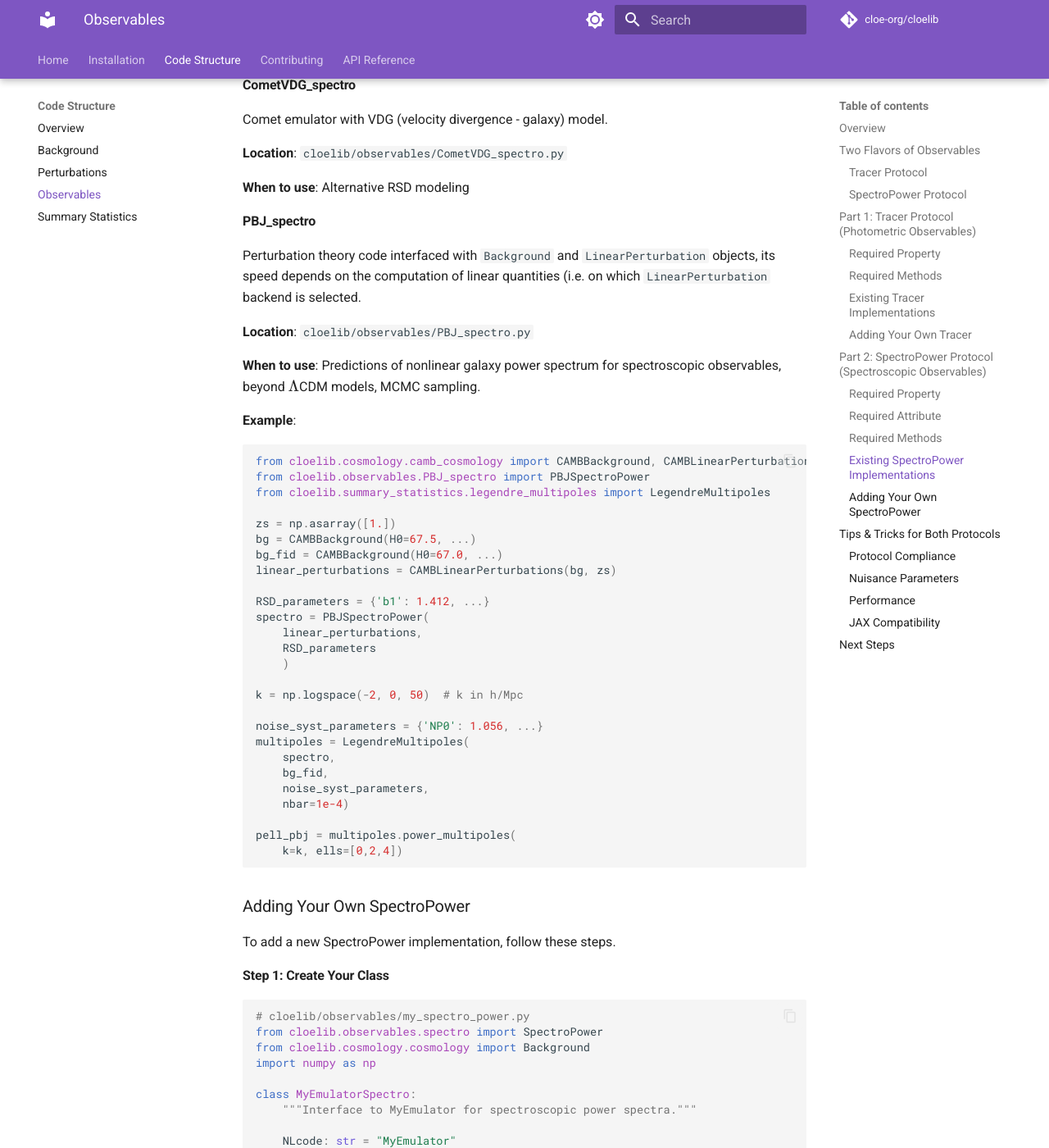
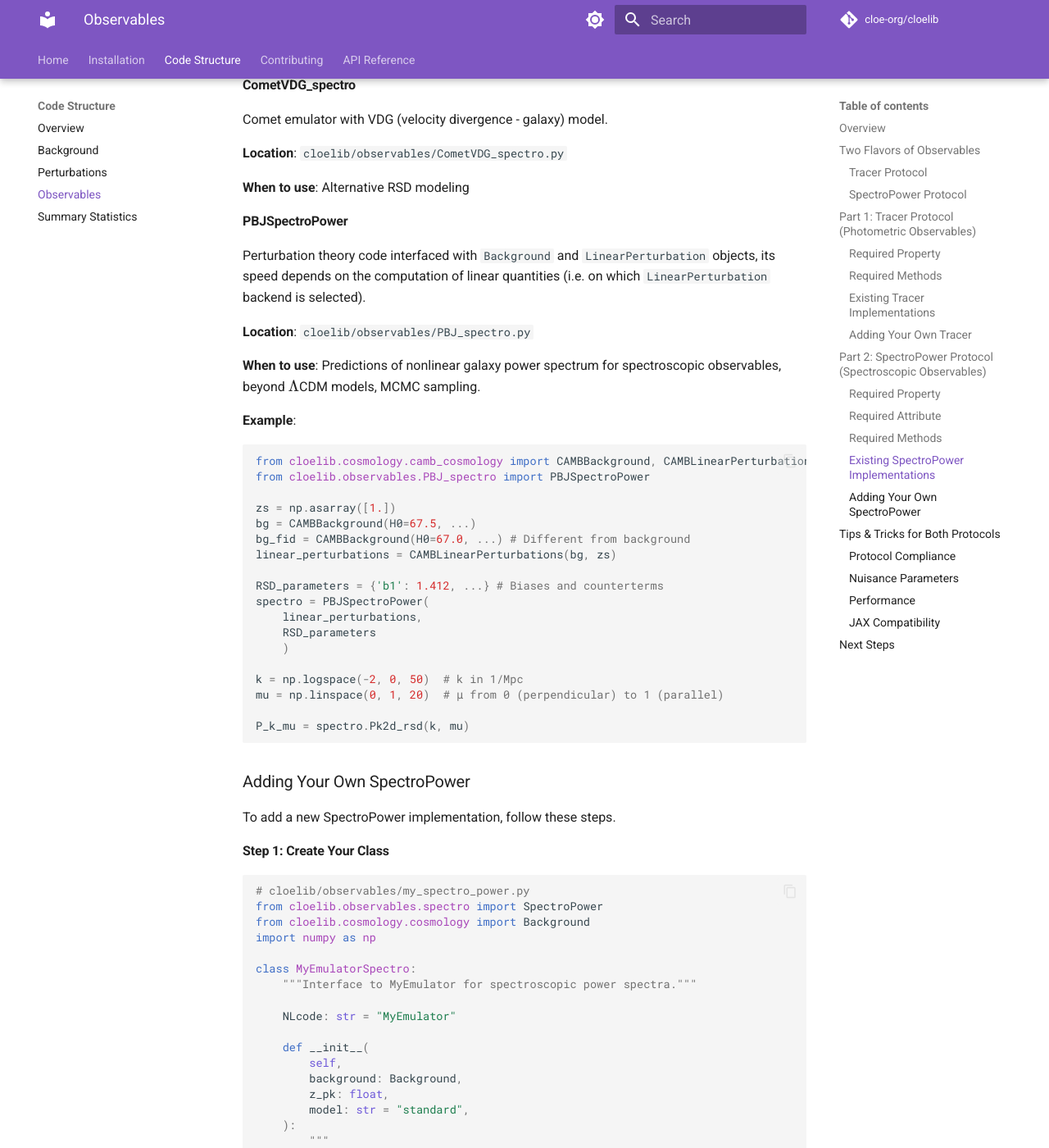
Before and after one commit to cloe-org/cloelib, an MkDocs documentation site: the page built from docs/code_structure/observables.md, in a window 1280 px wide and 1400 px high, scrolled down 7973 px. Shown: the whole window at 82% size. Built offline with MkDocs 1.6.1 and Material for MkDocs 9.7.7, drawn with Linux system fonts in a browser that asks for light colours; comment, search, counter and statistics services are not loaded; the version menu is left out.

Commit message:
Updated pbj example in docs

````diff
--- a/docs/code_structure/observables.md
+++ b/docs/code_structure/observables.md
@@ -376,12 +376,12 @@ Comet emulator with VDG (velocity divergence - galaxy) model.
 
 **When to use**: Alternative RSD modeling
 
-#### PBJ_spectro
+#### PBJSpectroPower
 
 Perturbation theory code interfaced with `Background` and
 `LinearPerturbation` objects, its speed depends on the computation of
 linear quantities (i.e. on which `LinearPerturbation` backend is
-selected.
+selected).
 
 **Location**: `cloelib/observables/PBJ_spectro.py`
 
@@ -393,30 +393,22 @@ spectroscopic observables, beyond $\Lambda$CDM models, MCMC sampling.
 ```python
 from cloelib.cosmology.camb_cosmology import CAMBBackground, CAMBLinearPerturbations
 from cloelib.observables.PBJ_spectro import PBJSpectroPower
-from cloelib.summary_statistics.legendre_multipoles import LegendreMultipoles
 
 zs = np.asarray([1.])
 bg = CAMBBackground(H0=67.5, ...)
-bg_fid = CAMBBackground(H0=67.0, ...)
+bg_fid = CAMBBackground(H0=67.0, ...) # Different from background
 linear_perturbations = CAMBLinearPerturbations(bg, zs)
 
-RSD_parameters = {'b1': 1.412, ...}
+RSD_parameters = {'b1': 1.412, ...} # Biases and counterterms
 spectro = PBJSpectroPower(
     linear_perturbations,
 	RSD_parameters
 	)
 
-k = np.logspace(-2, 0, 50)  # k in h/Mpc
+k = np.logspace(-2, 0, 50)  # k in 1/Mpc
+mu = np.linspace(0, 1, 20)  # μ from 0 (perpendicular) to 1 (parallel)
 
-noise_syst_parameters = {'NP0': 1.056, ...}
-multipoles = LegendreMultipoles(
-    spectro,
-	bg_fid,
-	noise_syst_parameters,
-	nbar=1e-4)
-
-pell_pbj = multipoles.power_multipoles(
-    k=k, ells=[0,2,4])
+P_k_mu = spectro.Pk2d_rsd(k, mu)
 ```
 
 ### Adding Your Own SpectroPower
````
